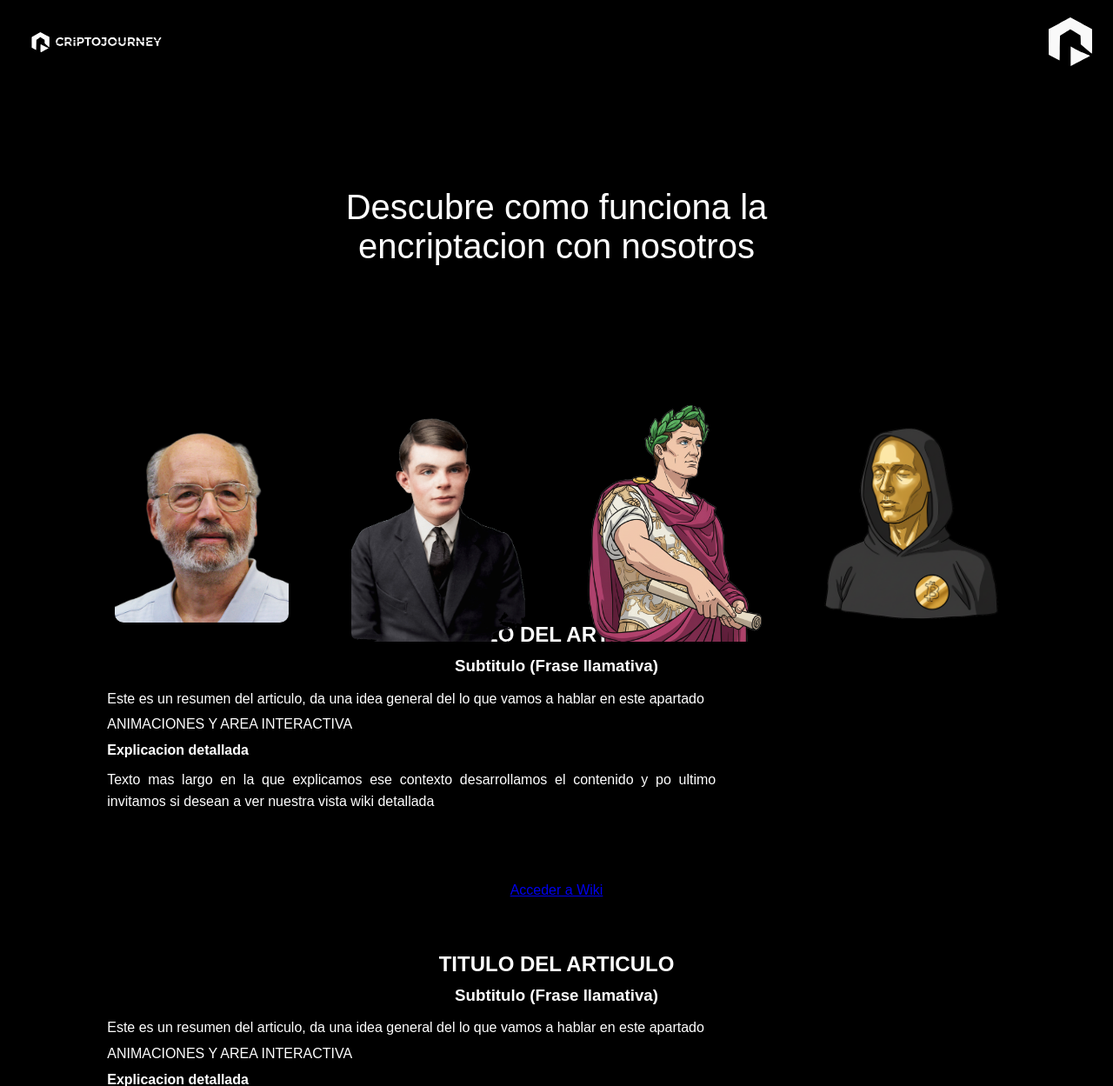
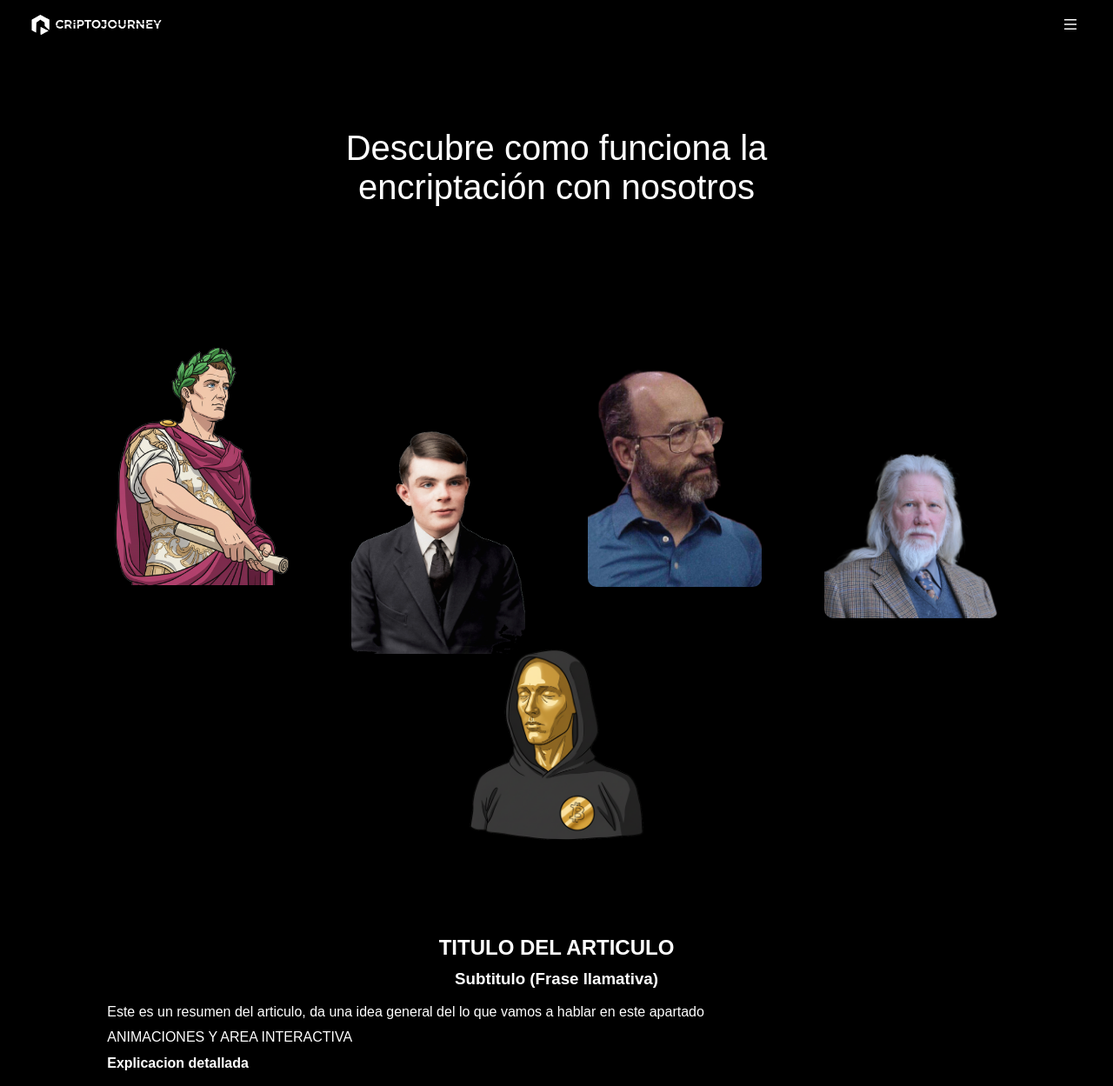
Before and after one commit to sfloresdev/criptojourney, a PHP site: page / in a window 1280 px wide. Shown: the top 1249 px of the page at 87% size. Run offline with PHP 8.4, Linux system fonts and the light colour scheme; some web fonts are replaced.

Commit message:
header y hero bien alineados, falta animacion de backgroun y de texto de hero

```diff
--- a/css/style.css
+++ b/css/style.css
@@ -52,19 +52,32 @@ html, body {
     flex-direction: column;
 }
 
+
+
+
 header {
   width: 100%;
   display: flex;
-  justify-content: space-between;
+  justify-content: flex-start; /* no importa demasiado, ahora lo controla header-container */
   align-items: center;
-  padding: 0.75rem 1.5rem;
+  padding: 0.75rem 0; /* el espacio arriba y abajo del header */
   position: fixed;
   top: 0;
   left: 0;
-  height: 100px;
+  height: 60px;
+  background-color: #000000;
   z-index: 1000;
 }
 
+.header-container {
+  display: flex;
+  justify-content: space-between;
+  align-items: center;
+  width: 100%;
+  max-width: 1520px;
+  margin-inline: auto;
+  padding: 0 1.5rem;
+}
 
 #logo_header {
     z-index: 10000;
@@ -84,20 +97,18 @@ header {
 
 .menu-header{
     opacity: 0;
-    transform: translateX(70px);
+    transform: translateX(55px);
     pointer-events: none;
     position: absolute;
-    top:0;
-    right: 60px;
+    top: -15px;
+    right: 80px;
     white-space: nowrap;
     background-color: rgb(0, 0, 0);
     padding: 7px;
-    border: 2px solid rgb(12, 94, 176);
-    border-radius: 10px;
-    box-shadow:  0 10px 12px rgba(113, 111, 111, 0.429);
     z-index: 100;
     transition: opacity 0.8s ease, transform 0.8s ease;
 }
+
 .menu-header.active{
     opacity: 1;
     transform: translateX(0);
@@ -118,6 +129,8 @@ header {
 }
 
 
+
+
 main {
     flex: 1;
     display: flex;
@@ -136,10 +149,18 @@ main {
     animation: fadeIn 1.2s ease forwards;
 }
 
-.hero{
-    position: relative;
-    top: 100px;
+
+.hero-container {
+  display: flex;
+  flex-direction: column;
+  align-items: center;
+  text-align: center;
+  width: 100%;
+  max-width: 1520px;
+  margin-inline: auto;
+  padding: 2rem 1.5rem;
 }
+
 .hero-text {
     font-size: 40px;
 }
@@ -153,6 +174,7 @@ main {
     width: 100%;
     margin-top: 10rem;
 }
+
 .himage{
     width: 200px;
     height: auto;
@@ -160,9 +182,17 @@ main {
     transition: transform 0.4s ease;
 }
 
+.hero-images #imagen-alan, #imagen-diffie{
+    position: relative;
+    top: 80px;
+}
+
 .himage:hover{
     transform: scale(1.05);
 }
+
+
+
 
 @keyframes fadeIn {
     to {
--- a/index.html
+++ b/index.html
@@ -19,28 +19,33 @@
 <body>
 
 	<header>
+		<div class="header-container">
 			<img src="assets/logo/criptojurney-logo-white.svg" alt="logo_header" id="logo_header">
 			<nav class="menu-desplegable">
-			<img src="assets/logo/criptojourney-icon-white.svg" alt="icono-menu" id="menu-btn">
+				<svg data-testid="geist-icon" id="menu-btn" height="16" stroke-linejoin="round" style="color: currentcolor;" viewBox="0 0 16 16" width="16"><path fill-rule="evenodd" clip-rule="evenodd" d="M1 2H1.75H14.25H15V3.5H14.25H1.75H1V2ZM1 12.5H1.75H14.25H15V14H14.25H1.75H1V12.5ZM1.75 7.25H1V8.75H1.75H14.25H15V7.25H14.25H1.75Z" fill="currentColor"></path></svg>
 
 				<div id="menu" class="menu-header">
-				<a href="#hero">Inicio</a>
-				<a href="#wiki">Wiki</a>
-				<a href="#contacto">Contacto</a>
+					<a href="#hero">Inicio</a> |
+					<a href="#wiki">Wiki</a> |
+					<a href="#contacto">Contacto</a> |
 					<a href="#sobre-nosotros">Sobre nosotros</a>
 				</div>
 			</nav>
+		</div>
 	</header>
     <main>
         <section class="hero">
+			<div class="hero-container">
 				<div class="hero-text">
-                Descubre como funciona la <br> encriptacion con nosotros
+					Descubre como funciona la <br> encriptación con nosotros
 				</div>
 				<div class="hero-images">
-                <img src="assets/images/Adi-Shamir-colorized-1.png" alt="imagen-adi" id="imagen-adi" class="himage">
+					<img src="assets/images/julio-cesar-colorized-1.png" alt="imagen-cesar" id="imagen-cesar" class="himage">
 					<img src="assets/images/alan-turing-16old-color.png" alt="imagen-alan" id="imagen-alan" class="himage">
-                <img src="assets/images/julio-cesar-colorized-1.png" alt="imagen-cesar" id="imagen-cesar" class="himage">
+					<img src="assets/images/Adi-Shamir-colorized-2.png" alt="imagen-adi" id="imagen-adi" class="himage">
+					<img src="assets/images/Whitfield-Diffie-colorized-1.png" alt="imagen-diffie" id="imagen-diffie" class="himage">
 					<img src="assets/images/satoshi-nakamoto-colorized-1.png" alt="imagen-satoshi" id="imagen-satoshi" class="himage">
+				</div>
 			</div>
         </section>
     </main>
```
Lines whose indentation alone changed are shown as unchanged.
